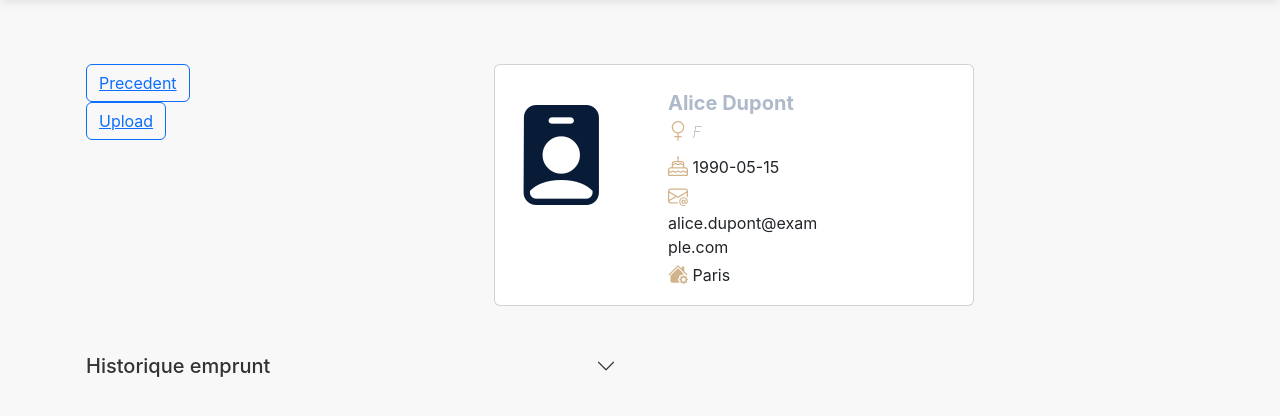
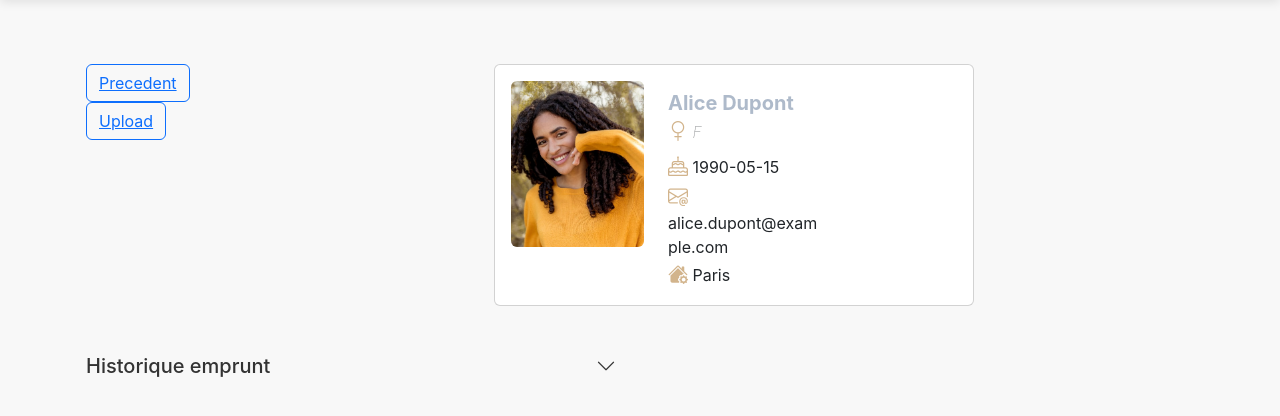
Before and after one commit to youssi1234/tp_Examen_4132_4387, a PHP site: page /pages/fiche_membre.php in a window 1280 px wide. Shown: the part 88-504 px from the top of the page. Run offline with PHP 8.4, Linux system fonts and the light colour scheme; the visitor is signed in with stand-in values (Sample User, id 1); data comes from the database, SQL or seed files in the repository.

Commit message:
fix profil

```diff
--- a/pages/fiche_membre.php
+++ b/pages/fiche_membre.php
@@ -27,7 +27,11 @@ require_once '../inc/header.php';
                             <div class="card-body row">
 
                             <div class="identite col-4">
+                                <?php if (!empty($pers['image_profil'])) { ?>
+                                    <img src="../assets/image/profil/<?php echo $pers['image_profil']; ?>" alt="Image de profil" class="img-fluid rounded margin-0">
+                                    <?php } else { ?>
                                     <i class="bi bi-person-badge-fill"></i>
+                                    <?php } ?>
                                 </div>
                                 <div class="col-8">
                                 <h5 class="card-title"><?= $pers['nom']; ?></h5>
```
